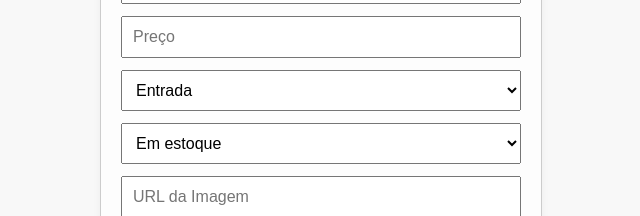
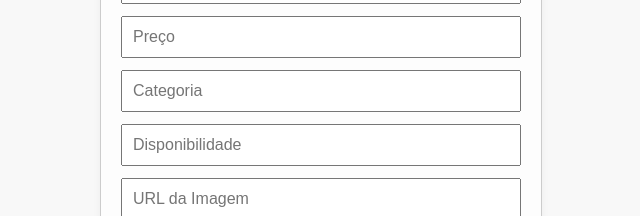
Before and after one commit to DaniloSSilva2/Restaurante, a React (Create React App) app: page /cadastro in a window 1280 px wide. Shown: the part 198-414 px from the top of the page, without its empty margins (319-959 px from the left). Built offline with nearby package versions, Linux system fonts and the light colour scheme.

Commit message:
Update index.js

```diff
--- a/src/components/CadastroDePrato/index.js
+++ b/src/components/CadastroDePrato/index.js
@@ -6,8 +6,8 @@ function CadastroDePrato() {
     nomePrato: '',
     descricao: '',
     preco: '',
-    categoria: 'Entrada',
-    disponibilidade: 'Em estoque',
+    categoria: '',
+    disponibilidade: '',
     urlImagem: ''
   });
 
@@ -39,8 +39,8 @@ function CadastroDePrato() {
         nomePrato: '',
         descricao: '',
         preco: '',
-        categoria: 'Entrada',
-        disponibilidade: 'Em estoque',
+        categoria: '',
+        disponibilidade: '',
         urlImagem: ''
       });
 
@@ -56,16 +56,8 @@ function CadastroDePrato() {
       <input name="nomePrato" placeholder="Nome" value={form.nomePrato} onChange={handleChange} required />
       <input name="descricao" placeholder="Descrição" value={form.descricao} onChange={handleChange} required />
       <input name="preco" type="number" placeholder="Preço" value={form.preco} onChange={handleChange} required />
-      <select name="categoria" value={form.categoria} onChange={handleChange}>
-        <option>Entrada</option>
-        <option>Prato Principal</option>
-        <option>Sobremesa</option>
-        <option>Bebida</option>
-      </select>
-      <select name="disponibilidade" value={form.disponibilidade} onChange={handleChange}>
-        <option>Em estoque</option>
-        <option>Esgotado</option>
-      </select>
+      <input name="categoria" placeholder="Categoria" value={form.categoria} onChange={handleChange} required />
+      <input name="disponibilidade" placeholder="Disponibilidade" value={form.disponibilidade} onChange={handleChange} required />
       <input name="urlImagem" placeholder="URL da Imagem" value={form.urlImagem} onChange={handleChange} required />
       <button type="submit">Salvar</button>
     </form>
```
